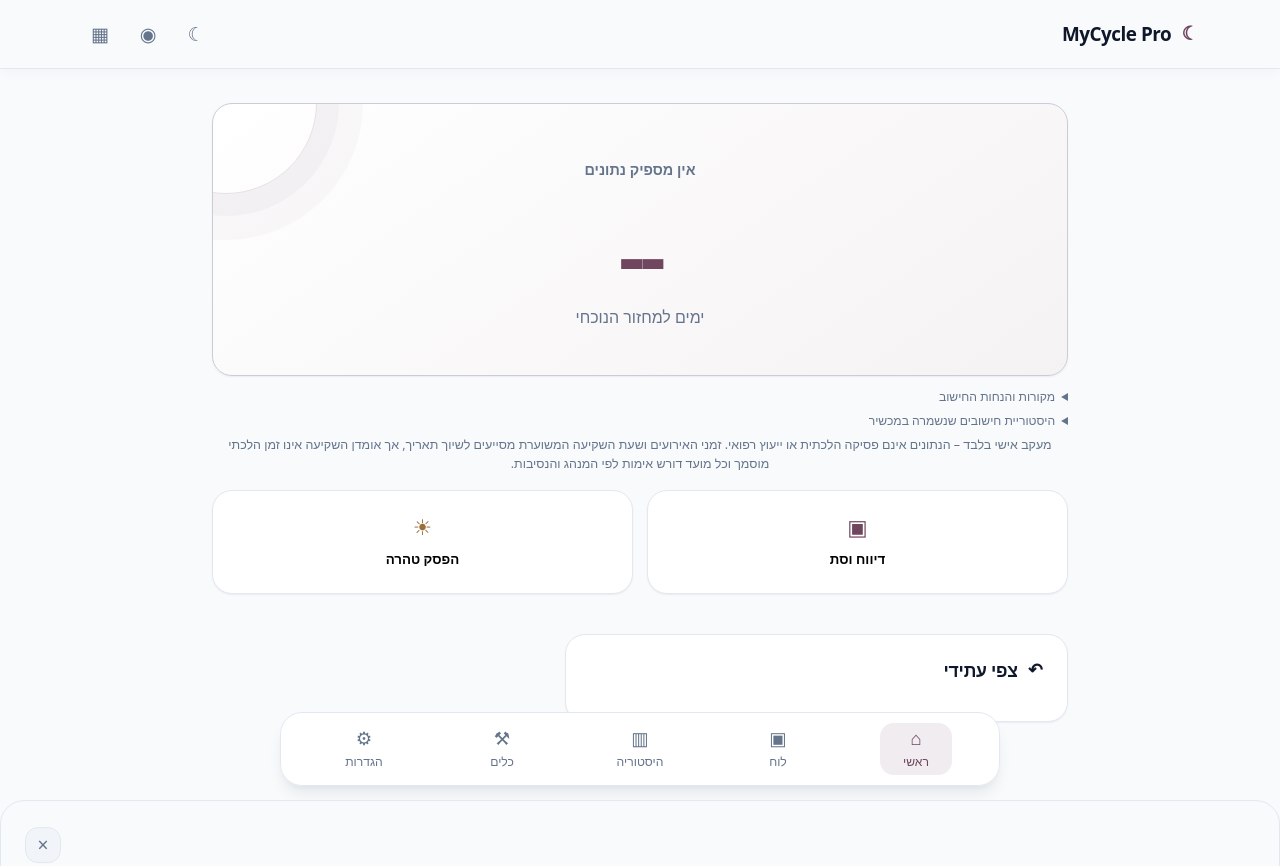
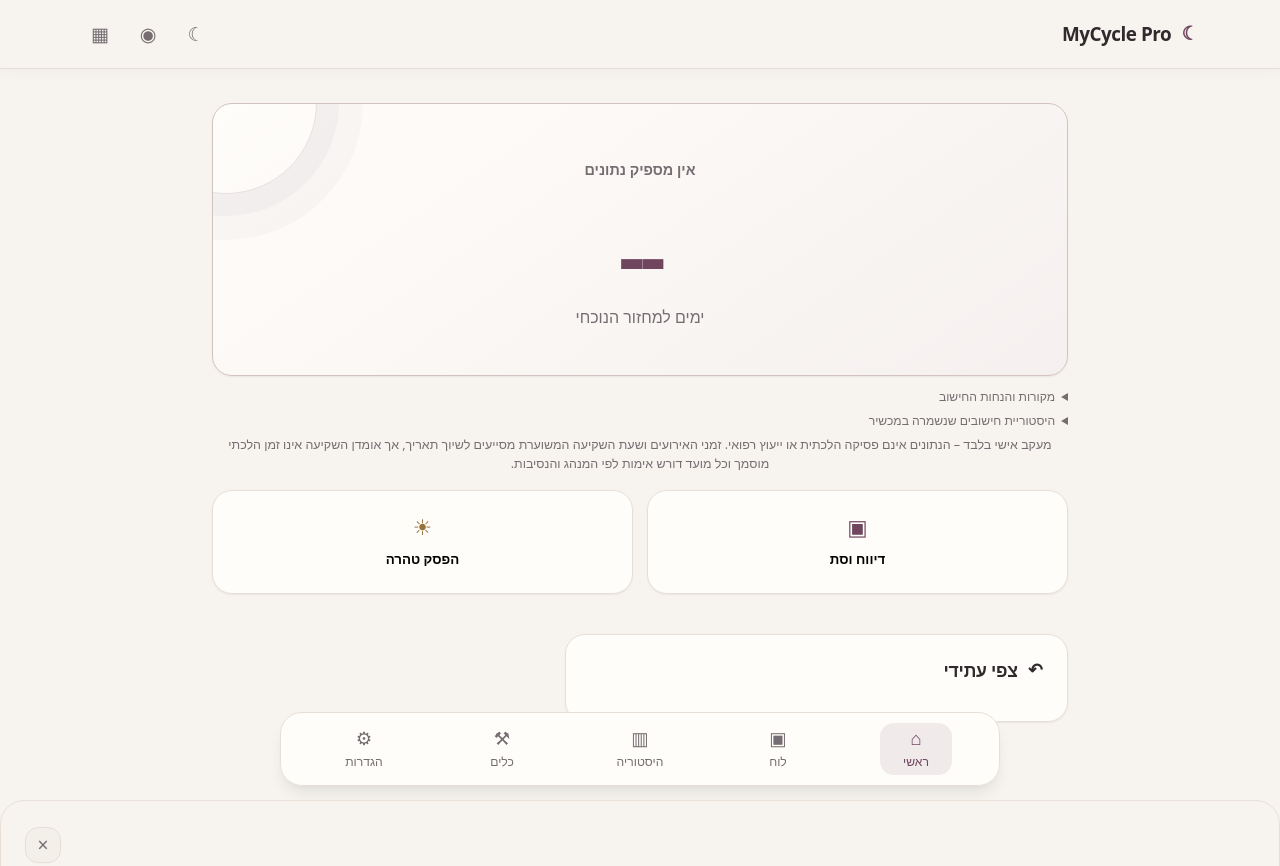
Before and after one commit to mv89-heb/cycleflow, a Flask app: page / in a window 1280 px wide. Run offline with Flask 3, Linux system fonts and the light colour scheme.

Commit message:
fix(ui): keep warm premium palette in light mode

```diff
--- a/static/css/main.css
+++ b/static/css/main.css
@@ -686,3 +686,24 @@ body.dark-theme .b-onah, body.dark-theme .b-fertile-day { background: rgba(197,1
 @media (prefers-reduced-motion: reduce) {
     *, *::before, *::after { scroll-behavior: auto !important; animation-duration: .01ms !important; animation-iteration-count: 1 !important; transition-duration: .01ms !important; }
 }
+
+body.light-theme {
+    color-scheme: light;
+    --bg-body: #f7f4ef;
+    --bg-card: #fffdfa;
+    --bg-input: #f3efe9;
+    --border-light: #e7dfd6;
+    --primary: #70465f;
+    --primary-hover: #5d384e;
+    --accent: #a87991;
+    --success: #527a67;
+    --danger: #a84d5b;
+    --warning: #98703c;
+    --text-main: #302a2e;
+    --text-muted: #766d72;
+    --st-nidda: #a84d5b;
+    --st-hefsek: #98703c;
+    --st-naki: #527a67;
+    --st-tevila: #527a83;
+    --st-onah: #765c8e;
+}
```
